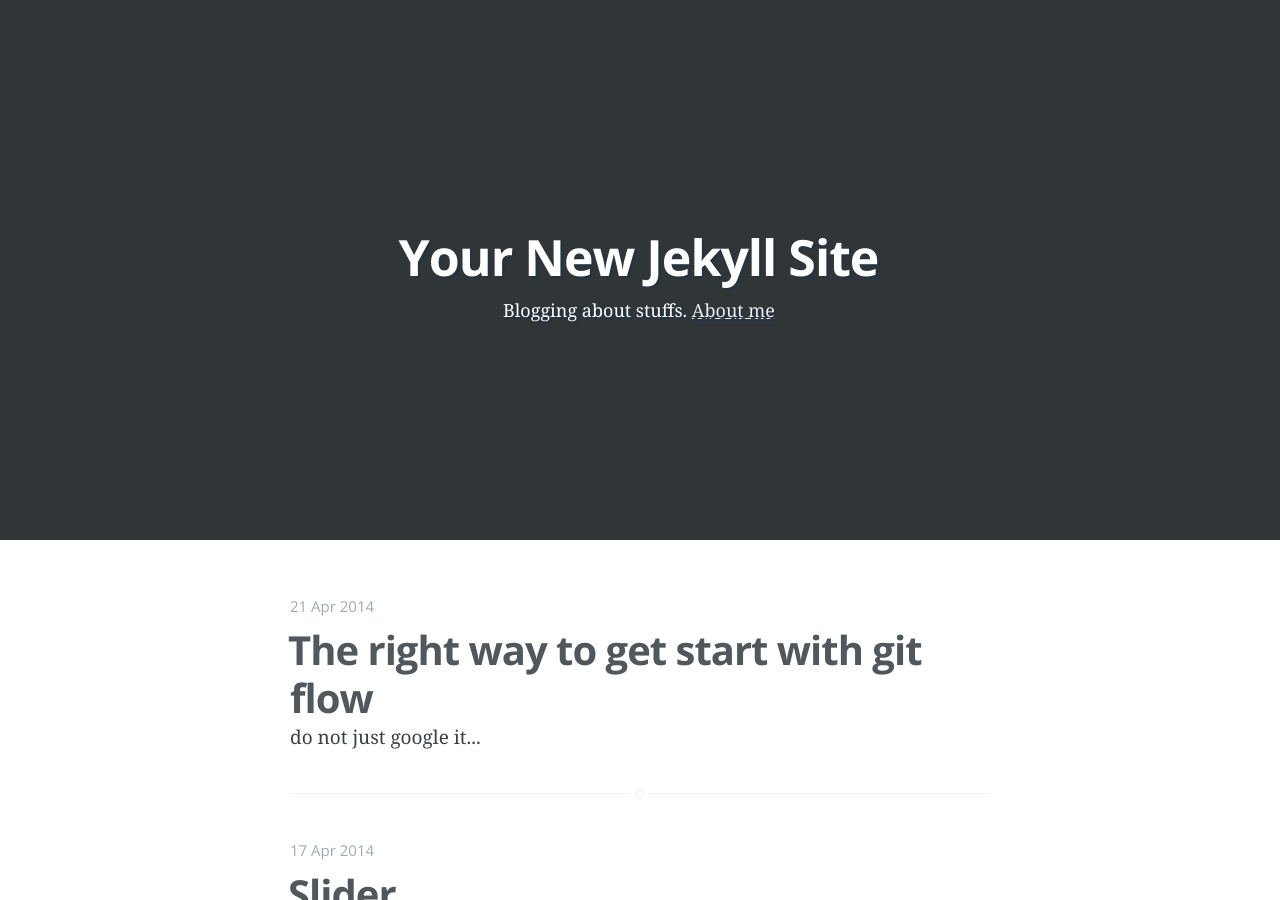
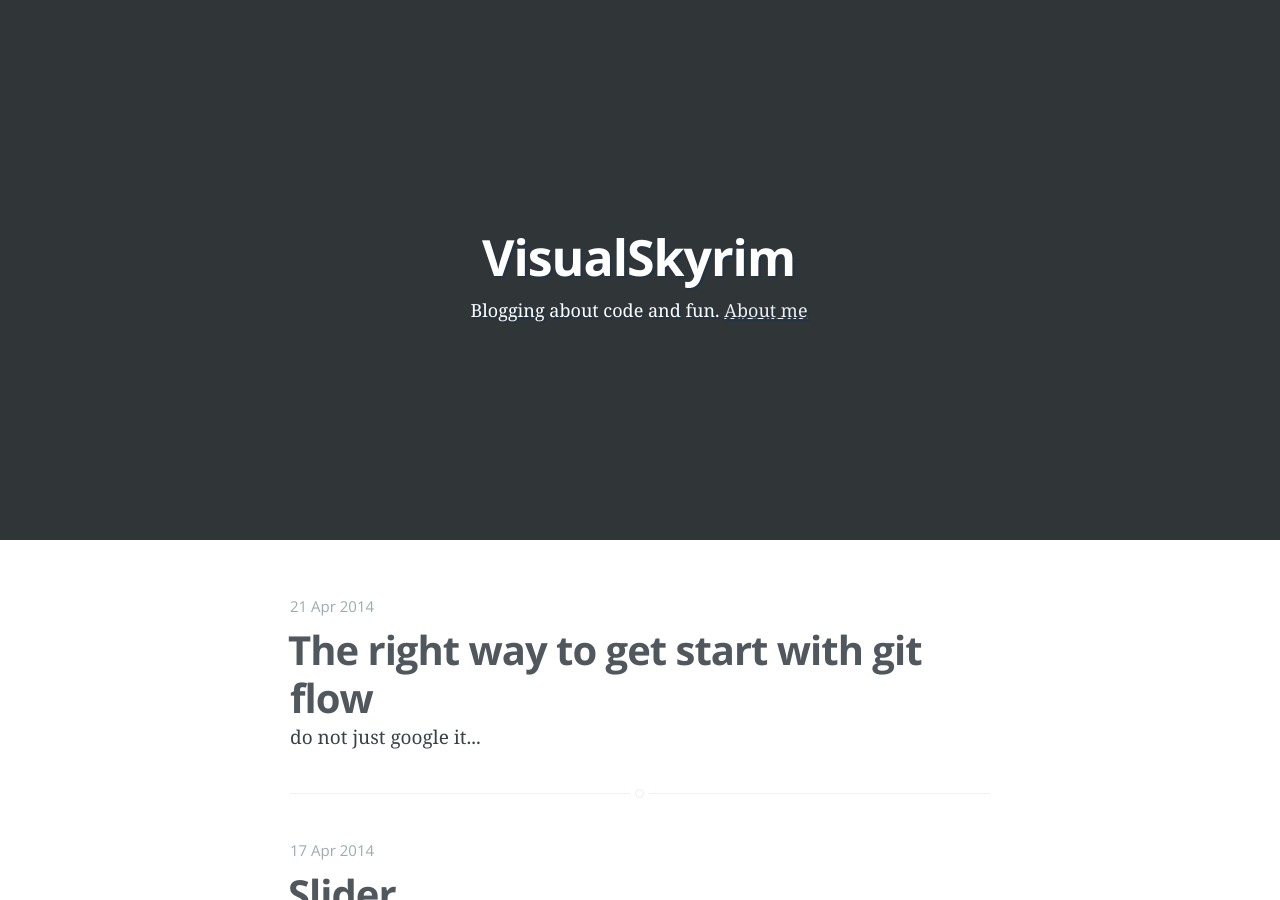
Before and after one commit to visualskyrim/visualskyrim.github.io, a Jekyll site: the page built from index.html, in a window 1280 px wide and 900 px high. Built offline with Jekyll 4.4.1, drawn with Linux system fonts in a browser that asks for light colours; Markdown is read by kramdown in place of the engine named in the settings; the list of posts is cut into pages by our own code; some of the changed text lies outside the part shown.

Commit message:
change meta info

```diff
--- a/_config.yml
+++ b/_config.yml
@@ -1,12 +1,12 @@
-name: Your New Jekyll Site
-description: Blogging about stuffs
-meta_description: "Your New Jekyll Site, Blogging about stuffs"
+name: VisualSkyrim
+description: Blogging about code and fun
+meta_description: "VisualSkyrim, Blogging about codes and fun"
 
 markdown: redcarpet
 pygments: true
-logo: false
+logo: true
 paginate: 15
 
 # Details for the RSS feed generator
-url:            'blog url'
-author:         'Your Name'
+url:            'VisualSkyrim.github.io'
+author:         'Chris Kong'
```
Also changed, not shown: assets/images/kasper-theme-index.png (deleted), assets/images/kasper-theme-post.png (deleted), assets/images/profile.png.
